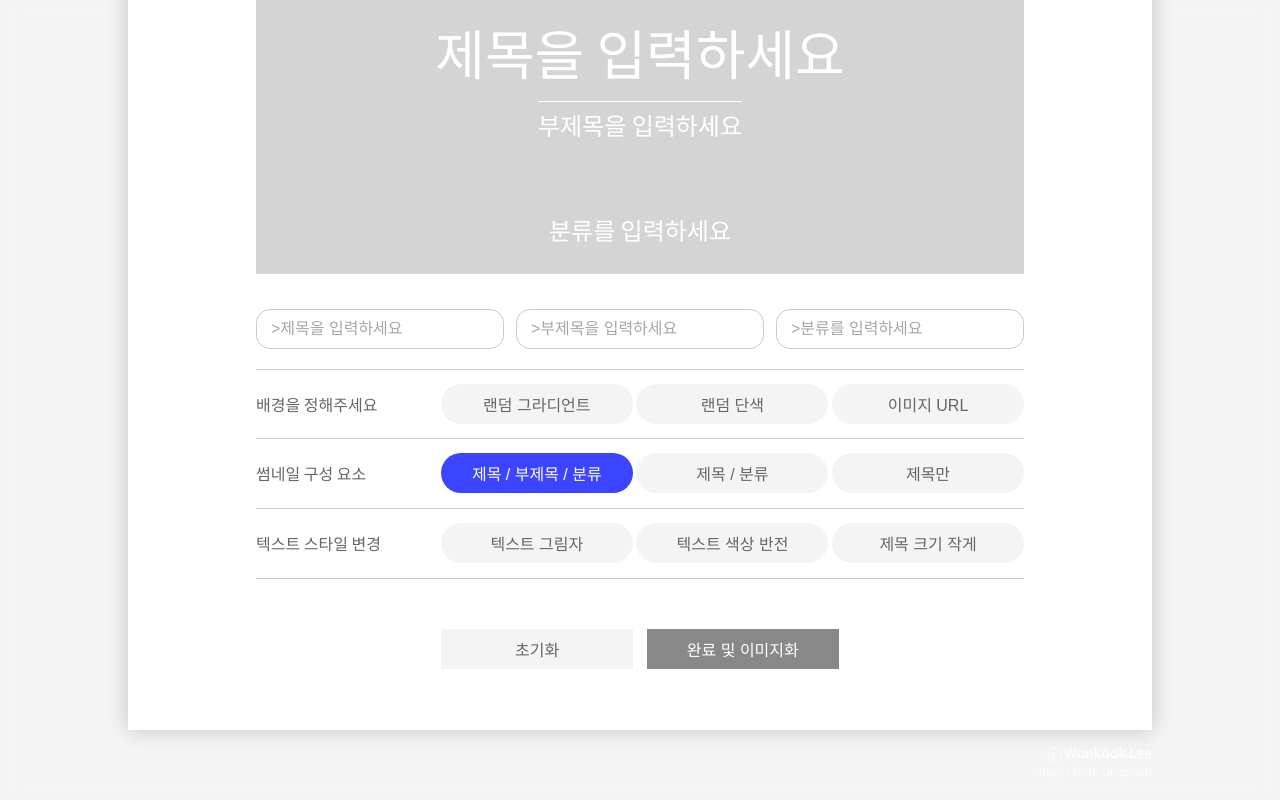
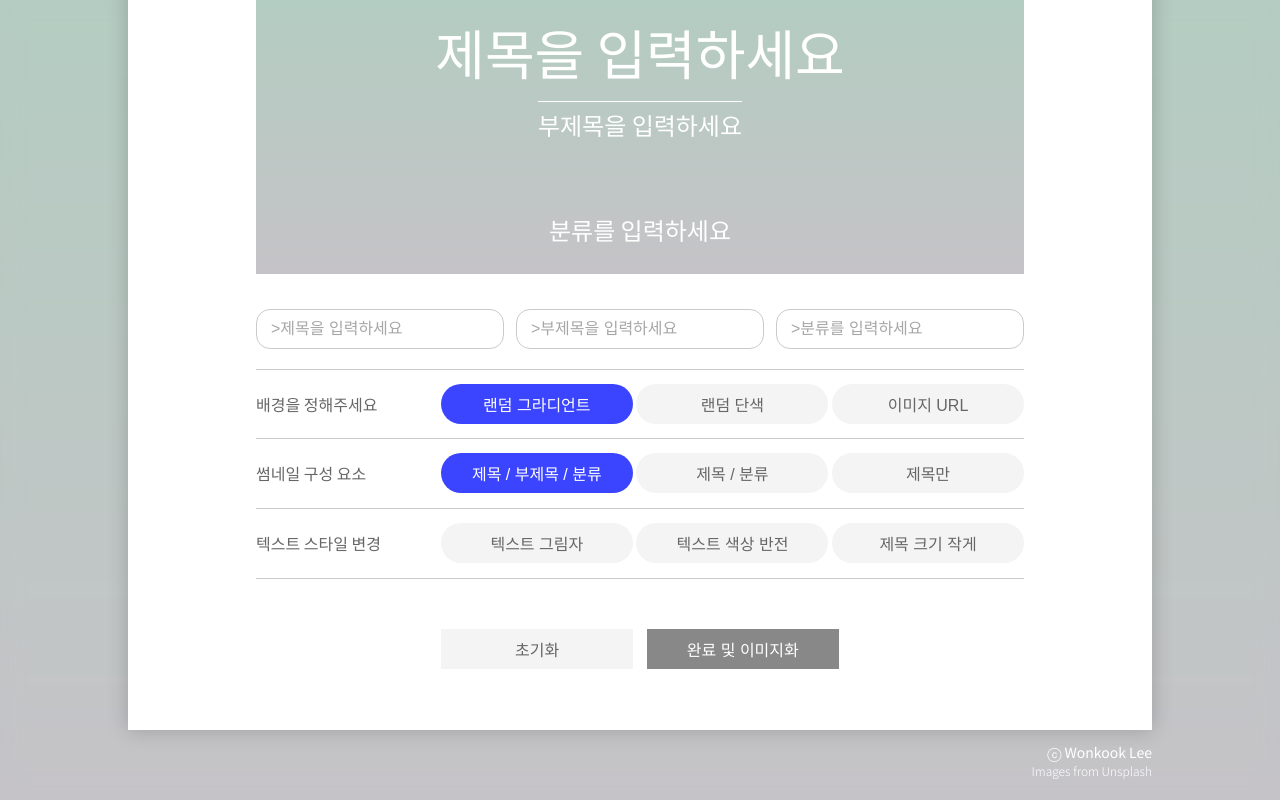
Before and after one commit to spdhsrnvl123/---, a plain HTML site: page Thumnail/index.html in a window 1280 px wide. Both pictures are taken after a click on the button "랜덤 그라디언트". Shown: the part 420-1220 px from the top of the page. Drawn offline with Linux system fonts and the light colour scheme.

Commit message:
✨랜덤 그라디언트, 단색 배경 만들기

```diff
--- a/Thumnail/app.js
+++ b/Thumnail/app.js
@@ -12,3 +12,52 @@ const updateInputValue = (e)=>{
 inputFields.forEach((value)=>{
   value.addEventListener("input",updateInputValue)
 })
+
+//BACKGROUND GENERATORS
+//RANDOM COLOR
+
+const randomSolidBtn = document.querySelector('.random__solid');
+const randomGradientBtn = document.querySelector(".random__gradient");
+const domBody = document.body; //body 접근 방법
+const preview = document.querySelector(".preview");
+const backgroundBtns = document.querySelector('#background__btn__container').children;
+const componentsBtns = document.querySelectorAll(".component__opt");
+
+//rgb에서 hex코드로 변환하는 코드
+const randomRGB = ()=>{
+  let rgb = '';
+  rgb += (Math.floor(Math.random()*90+1)+150).toString(16).padStart(2,'0');
+  rgb += (Math.floor(Math.random()*90+1)+150).toString(16).padStart(2,'0');
+  rgb += (Math.floor(Math.random()*90+1)+150).toString(16).padStart(2,'0');
+  return rgb;
+}
+
+const changeBackground = ()=>{
+  const rgb = randomRGB();
+
+  [...backgroundBtns].forEach((e)=>{
+    e.classList.remove('selected');
+  })
+
+  randomSolidBtn.classList.add('selected');
+
+  domBody.style.background = preview.style.background = "";
+  domBody.style.backgroundColor = preview.style.backgroundColor = `#${rgb}`
+}
+
+randomSolidBtn.addEventListener("click",changeBackground);
+
+const changeGradient = ()=>{
+  const rgb1 = randomRGB();
+  const rgb2 = randomRGB();
+
+  [...backgroundBtns].forEach((e)=>{
+    e.classList.remove('selected');
+  });
+
+  randomGradientBtn.classList.add("selected");
+  domBody.style.background = `linear-gradient(to bottom, #${rgb1},#${rgb2})`;
+  preview.style.background = `linear-gradient(to bottom, #${rgb1},#${rgb2})`;
+}
+
+randomGradientBtn.addEventListener("click",changeGradient);
```
Also changed, not shown: Thumnail/index.html (+0 -6 lines), 1 other file.
